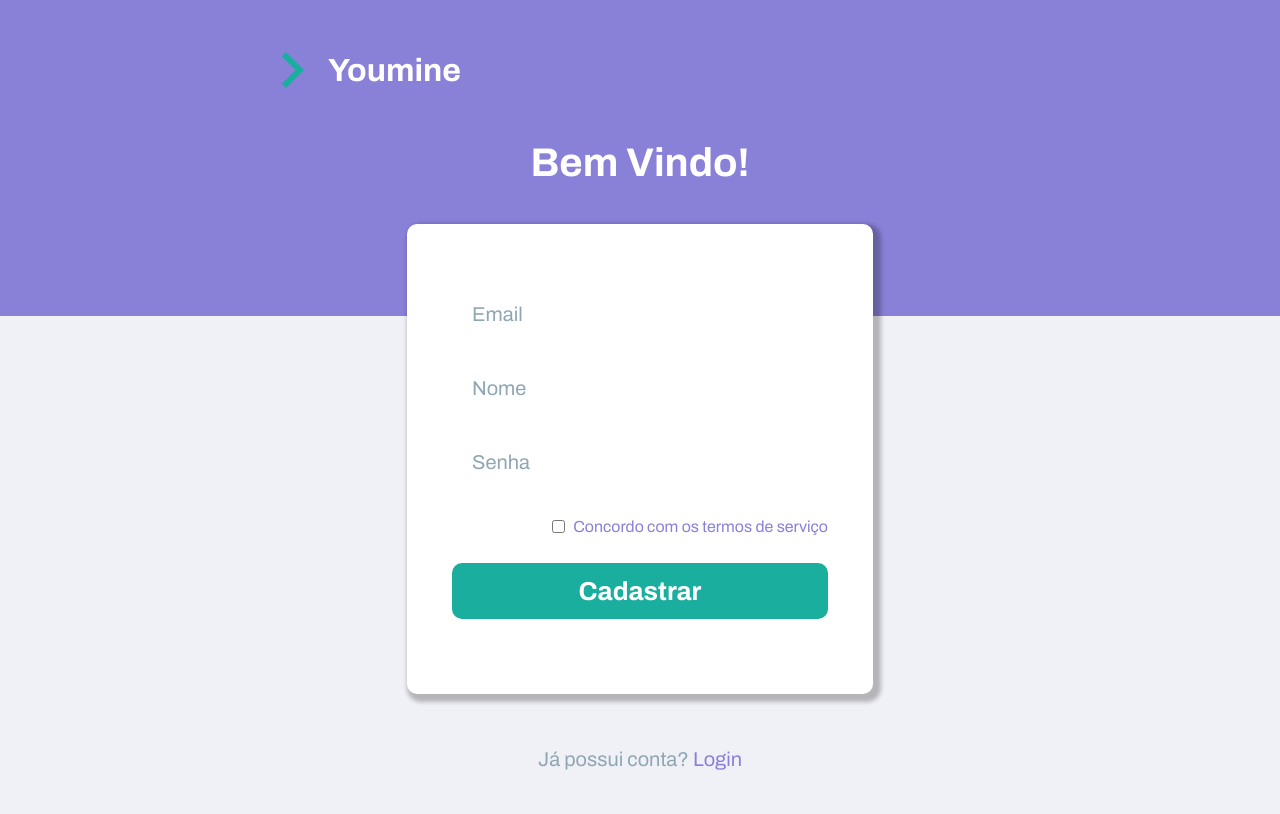
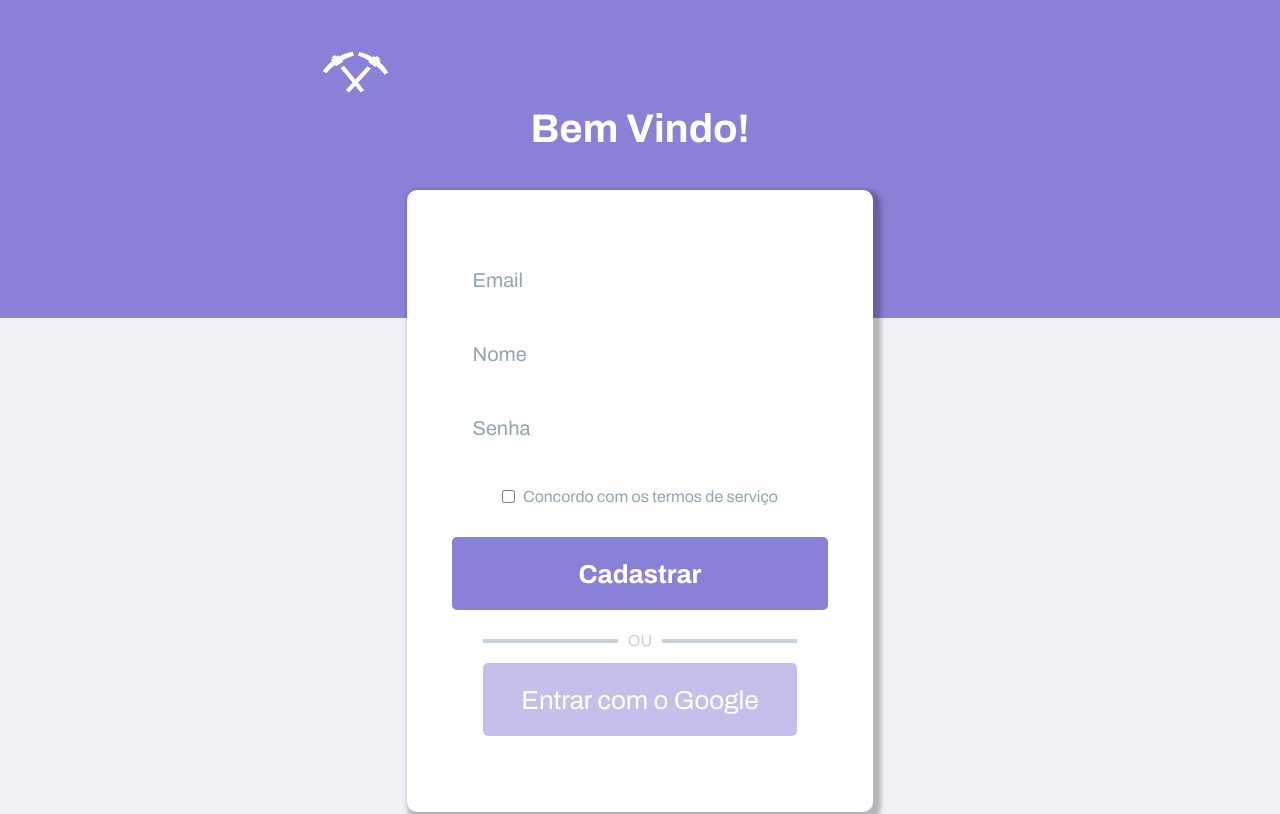
Before and after one commit to pablohariel/youtube-analysis-web, a React (Vite) app: page /signup in a window 1280 px wide. Shown: the top 814 px of the page. Built offline with nearby package versions, Linux system fonts and the light colour scheme.

Commit message:
feat: new styles

```diff
--- a/src/components/LeftBar/styles.module.scss
+++ b/src/components/LeftBar/styles.module.scss
@@ -1,4 +1,4 @@
-.leftBarWrapperClosed {
+.leftBarWrapper {
   height: 100vh;
   width: 5rem;
   position: fixed;
@@ -7,19 +7,17 @@
   background-color: #8981D8;
   transition: 0.5s;
 
-  .arrowBtn {
+  .logoBtn {
     width: 100%;
     border: none;
     background-color: #6A61C0;
     height: 4.625rem;
+    justify-content: center;
+    align-items: center;
+    display: flex;
 
-    justify-content: flex-end;
-    display: flex;
-    align-items: center;
-    padding-right: 1.625rem;
-
-    svg {
-      color: #8981D8;
+    img {
+      width: 40px;
     }
 
     &:hover {
@@ -39,10 +37,11 @@
         background-color: transparent;
         width: 100%;
         display: flex;
+        justify-content: center;
         align-items: center;
         height: 4rem;
-        padding-left: 1.25rem;
         transition: 0.5s;
+
 
         svg {
           color: #6A61C0;
@@ -65,8 +64,24 @@
         }
       }
 
+      .linkSelected {
+
+        svg {
+          color: #FFF;
+        }
+
+        &:hover {
+          cursor: pointer;
+          filter: brightness(0.9);
+
+          svg {
+            color: #fff;
+          }
+        }
+      }
+
       &:first-child {
-        margin-top: 2rem;
+        margin-top: 1rem;
       }
     }
 
@@ -80,84 +95,3 @@
     }
   }
 }
-
-.leftBarWrapperOpen {
-  height: 100vh;
-  position: fixed;
-  left: 0;
-  top: 0;
-  width: 14rem;
-  background-color: #8981D8;
-  transition: 0.2s;
-
-  .arrowBtn {
-    width: 100%;
-    border: none;
-    background-color: #6A61C0;
-    height: 4.625rem;
-
-    justify-content: flex-end;
-    display: flex;
-    align-items: center;
-    padding-right: 1.625rem;
-
-    svg {
-      color: #8981D8;
-    }
-
-    &:hover {
-      cursor: pointer;
-      filter: brightness(0.9);
-
-      svg {
-        color: #fff
-      }
-    }
-  }
-
-  .linkList {
-    li {
-      .link {
-        border: none;
-        background-color: transparent;
-        width: 14rem;
-        display: flex;
-        align-items: center;
-        padding-left: 1.25rem;
-        height: 4rem;
-
-        svg {
-          color: #6A61C0;
-        }
-
-        span {
-          display: block;
-          margin-left: 0.8rem;
-          color: #fff;
-        }
-
-        &:hover {
-          cursor: pointer;
-          filter: brightness(0.9);
-
-          svg {
-            color: #fff;
-          }
-        }
-      }
-
-      &:first-child {
-        margin-top: 2rem;
-      }
-    }
-
-
-    .divider {
-      width: 80%;
-      background-color: #6A61C0;
-      height: 1px;
-      margin-top: 2rem;
-      margin-left: 10%;
-    }
-  }
-}
--- a/src/components/SimpleHeader/index.tsx
+++ b/src/components/SimpleHeader/index.tsx
@@ -1,6 +1,8 @@
 import { Link } from 'react-router-dom'
 import { MdOutlineKeyboardArrowRight } from 'react-icons/md'
 import styles from './styles.module.scss'
+
+import logo from '../../assets/logo-white.svg'
 
 const SimpleHeader: React.FC = () => {
   return (
@@ -8,8 +10,7 @@ const SimpleHeader: React.FC = () => {
       <ul className={styles.menu}>
         <li className={styles.menuItem}>
           <Link className={styles.logoWrapper} to='/' >
-            <MdOutlineKeyboardArrowRight size={'4.5rem'} color={'#1AAE9F'} />
-            <p className={styles.logoTitle}>Youmine</p>
+            <img src={logo} />
           </Link>
         </li>
       </ul>
--- a/src/components/SimpleHeader/styles.module.scss
+++ b/src/components/SimpleHeader/styles.module.scss
@@ -6,7 +6,7 @@
   align-items: center;
 
   .menu {
-    width: 60vw;
+    width: 40vw;
     min-width: 40rem;
     display: flex;
     justify-content: space-between;
@@ -20,6 +20,10 @@
         align-items: flex-start;
         align-items: center;
         color: #fff;
+
+        img {
+          width: 4.5rem;
+        }
 
         .logoTitle {
           font-size: 2rem;
--- a/src/components/TopBar/styles.module.scss
+++ b/src/components/TopBar/styles.module.scss
@@ -73,20 +73,26 @@
       padding: 0.688rem 0.938rem 0.688rem 0.938rem;
       border-radius: 0.313rem;
       border: none;
+      cursor: pointer;
+      transition: 0.2s;
     }
 
     .btnSignUp {
-      background-color: #8981D8;
+      background-color: #FFF;
       margin-right: 0.625rem;
+      color: #1B1B1D;
     }
 
     .btnSignIn {
-      background-color: #1AAE9F;
+      background-color: #8981D8;
     }
 
-    .btnSignUp, .btnSignIn:hover {
-      cursor: pointer;
+    .btnSignIn:hover {
+      filter: brightness(1.1);
+    }
 
+    .btnSignUp:hover {
+      color: #8981D8;
     }
   }
 }
--- a/src/pages/Home/index.tsx
+++ b/src/pages/Home/index.tsx
@@ -11,13 +11,12 @@ import styles from './styles.module.scss'
 import { AuthContext } from '../../contexts/auth'
 
 const Home: React.FC = () => {
-  const [open, setOpen] = useState<boolean>(false)
 
   const { user, signOut } = useContext(AuthContext)
 
   return (
-    <div className={open ? styles.homeWrapperOpen : styles.homeWrapper}>
-      <LeftBar open={open} setOpen={setOpen} user={user} />
+    <div className={styles.homeWrapper}>
+      <LeftBar user={user} />
       <div className={styles.main}>
         <TopBar user={user} />
         {!user && <Introdution />}
--- a/src/pages/Login/index.tsx
+++ b/src/pages/Login/index.tsx
@@ -66,16 +66,24 @@ const Login: React.FC = () => {
               onChange={event => setPassword((event.target as HTMLInputElement).value)}
             />
 
-            <a className={styles.linkForgotPassword} href="/">Esqueceu senha?</a>
             <button className={styles.btnLoginSubmit} type='submit'>Entrar</button>
           </form>
+
+          <a className={styles.linkForgotPassword} href="/">Esqueceu senha?</a>
+
+          <div className={styles.divider}>
+            <span className={styles.borderLeft}></span>
+            <span className={styles.text}>OU</span>
+            <span className={styles.borderRight}></span>
+          </div>
+
+
+          <button className={styles.btnLoginWithGoogle} type='submit' disabled>Entrar com o Google</button>
         </div>
 
         <p className={styles.textSignUp}>Não possui conta? <Link to="/signup" className={styles.linkSignUp}>Cadastrar</Link></p>
 
       </main>
-
-      <Footer />
     </div>
   )
 }
--- a/src/pages/SignUp/index.tsx
+++ b/src/pages/SignUp/index.tsx
@@ -26,13 +26,20 @@ const SignUp: React.FC = () => {
 
             <button className={styles.btnSignUpSubmit} type='submit'>Cadastrar</button>
           </form>
+
+          <div className={styles.divider}>
+            <span className={styles.borderLeft}></span>
+            <span className={styles.text}>OU</span>
+            <span className={styles.borderRight}></span>
+          </div>
+
+
+          <button className={styles.btnLoginWithGoogle} type='submit' disabled>Entrar com o Google</button>
         </div>
 
         <p className={styles.textLogin}>Já possui conta? <Link to="/login" className={styles.linkLogin}>Login</Link></p>
 
       </main>
-
-      <Footer />
     </div>
   )
 }
--- a/src/pages/SignUp/styles.module.scss
+++ b/src/pages/SignUp/styles.module.scss
@@ -1,16 +1,19 @@
 .signUpWrapper {
   background-color: #8981D8;
-  height: 100vh;
+
+  button:hover {
+    filter: brightness(1.1);
+  }
 
   .main {
     background: -webkit-linear-gradient(#8981D8 20%, #F0F0F7 20%);
     display: flex;
     flex-direction: column;
     align-items: center;
-    padding-bottom: 15.75rem;
+    padding-bottom: 8.875rem;
 
     .title {
-      margin-top: 0.125rem;
+      margin-top: -2rem;
       color: #fff;
       font-weight: bold;
       font-style: normal;
@@ -19,9 +22,12 @@
     }
 
     .card {
+      display: flex;
+      flex-direction: column;
+      align-items: center;
       margin-top: 2.5rem;
       width: 29.125rem;
-      height: 29.375rem;
+      height: 38.875rem;
       background-color: #fff;
       border-radius: 0.625rem;
       padding: 3.875rem 2.813rem 0 2.813rem;
@@ -32,9 +38,9 @@
         flex-direction: column;
 
         .checkboxWrapper {
-          color: #8981D8;
-          align-self: flex-end;
-          margin-top: 1.75rem;
+          color: #8FA7B2;
+          align-self: center;
+          margin-top: 2rem;
           font-size: 1rem;
           display: flex;
 
@@ -44,19 +50,50 @@
         }
 
         .btnSignUpSubmit {
-          margin-top: 1.75rem;
-          height: 3.5rem;
-          background-color: #1AAE9F;
+          margin-top: 2rem;
+          background-color: #8981D8;
           color: #fff;
           border: none;
-          border-radius: 0.625rem;
+          border-radius: 0.313rem;
           font-size: 1.625rem;
           font-weight: bold;
+          height: 4.583rem;
+          cursor: pointer;
+          width: 23.443rem;
+        }
+      }
+
+      .divider {
+        width: 19.594rem;
+        display: flex;
+        flex-direction: row;
+        justify-content: center;
+        align-items: center;
+        margin-top: 1.375rem;
+        margin-bottom: 0.875rem;
+
+        .text {
+          margin-left: 0.625rem;
+          margin-right: 0.625rem;
+          color: rgba(143, 167, 178, 0.5);
         }
 
-        .btnSignUpSubmit:hover {
-          cursor: pointer;
+        .borderLeft, .borderRight {
+          width: 8.469rem;
+          height: 4px;
+          background-color: rgba(143, 167, 178, 0.5);
         }
+      }
+      .btnLoginWithGoogle {
+        height: 4.563rem;
+        width: 19.625rem;
+        background: rgba(137, 129, 216, 0.5);
+        border: none;
+        border-radius: 0.313rem;
+        color: #fff;
+        font-size: 1.625rem;
+        cursor: pointer;
+        transition: 0.2s;
       }
     }
 
```
Also changed, not shown: src/components/LeftBar/index.tsx (+34 -26 lines), src/pages/Login/styles.module.scss (+58 -14 lines), src/assets/logo-purple.svg (added), src/assets/logo-white.svg (added).
